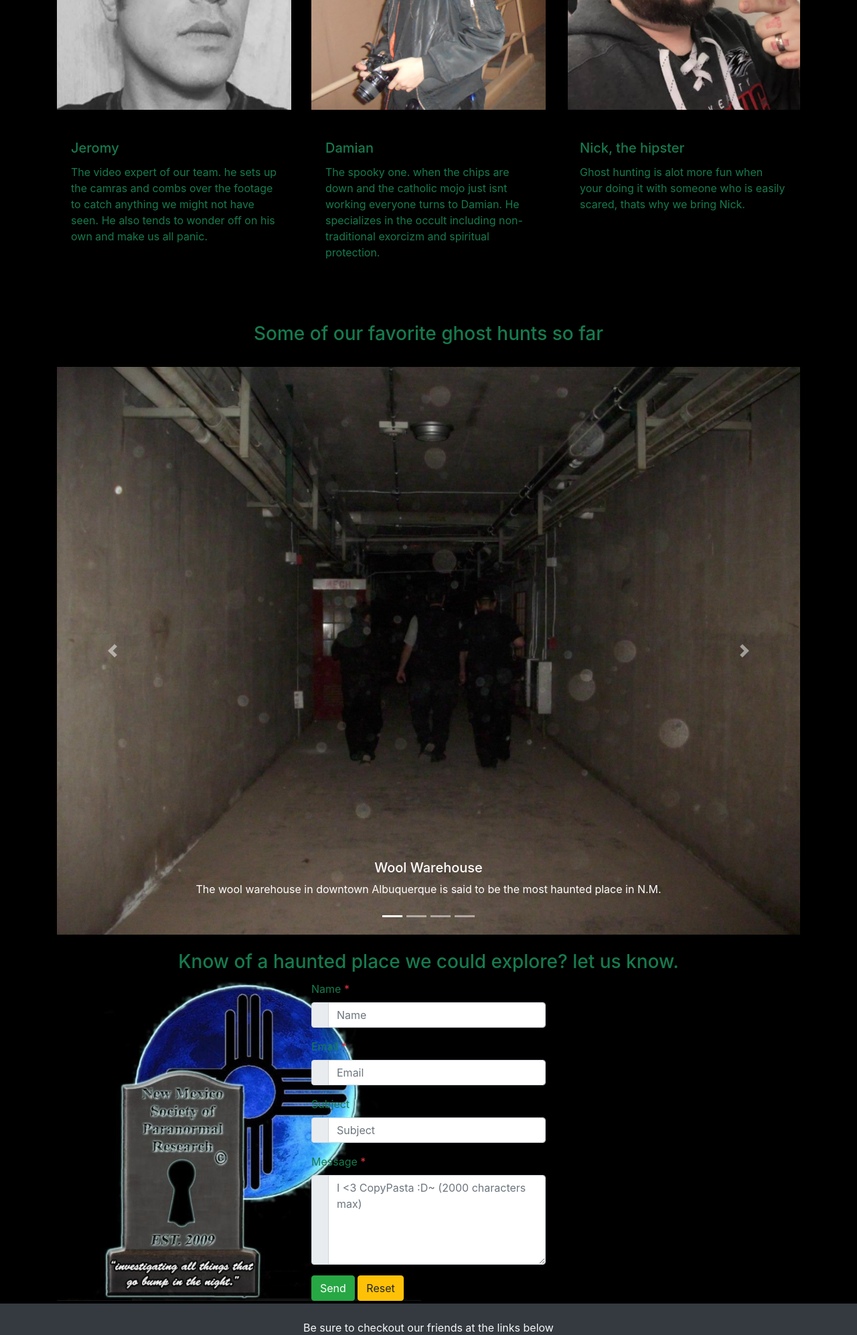
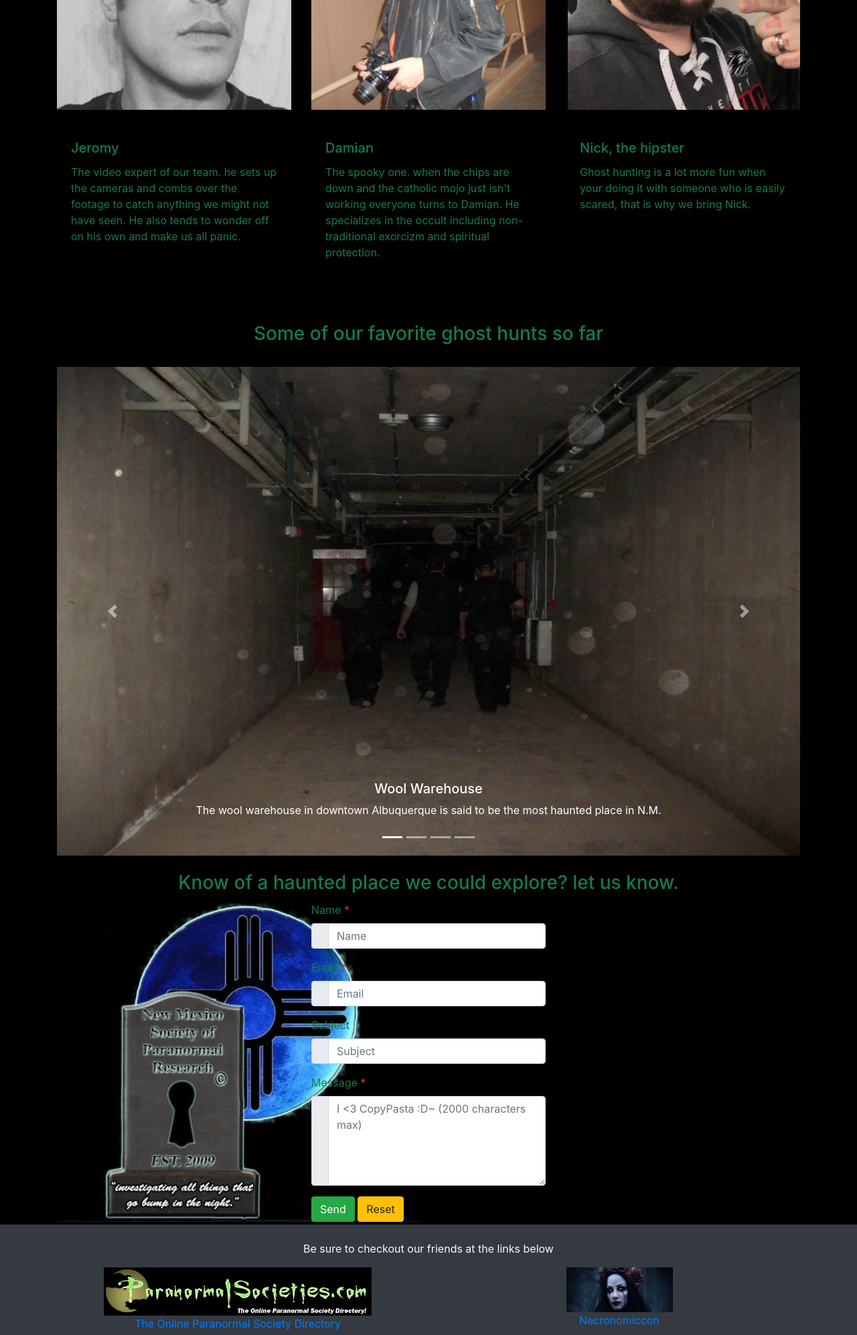
Before and after one commit to damianarya/my-pwp-project-damian, a PHP site: page / in a window 1280 px wide. Shown: the part 1729-3723 px from the top of the page at 67% size. Run offline with PHP 8.4, Linux system fonts and the light colour scheme; some libraries are stand-ins or nearby versions.

Commit message:
fixed carousel bounceing

```diff
--- a/public_html/index.html
+++ b/public_html/index.html
@@ -121,7 +121,7 @@
 				<div class="card mb-4">
 					<div class="card-body">
 						<h5 class="card-title">Jeromy</h5>
-						<p class="card-text">The video expert of our team. he sets up the camras and combs over the footage to catch anything we might not have seen. He also tends to wonder off on his own and make us all panic.</p>
+						<p class="card-text">The video expert of our team. he sets up the cameras and combs over the footage to catch anything we might not have seen. He also tends to wonder off on his own and make us all panic.</p>
 					</div>
 				</div>
 			</div>
@@ -132,7 +132,7 @@
 				<div class="card mb-4">
 					<div class="card-body">
 						<h5 class="card-title">Damian</h5>
-						<p class="card-text">The spooky one. when the chips are down and the catholic mojo just isnt working everyone turns to Damian. He specializes in the occult including non-traditional exorcizm and spiritual protection.</p>
+						<p class="card-text">The spooky one. when the chips are down and the catholic mojo just isn't working everyone turns to Damian. He specializes in the occult including non-traditional exorcizm and spiritual protection.</p>
 					</div>
 				</div>
 			</div>
@@ -143,7 +143,7 @@
 				<div class="card mb-4">
 					<div class="card-body">
 						<h5 class="card-title">Nick, the hipster</h5>
-						<p class="card-text">Ghost hunting is alot more fun when your doing it with someone who is easily scared, thats why we bring Nick.</p>
+						<p class="card-text">Ghost hunting is a lot more fun when your doing it with someone who is easily scared, that is why we bring Nick.</p>
 					</div>
 				</div>
 			</div>
@@ -283,10 +283,10 @@
 		<div class="container py-0">
 			<div class="row">
 				<div class="col-lg-6 col-sm-9">
-		<a href="http://www.paranormalsocieties.com" title="The Online Paranormal Society Directory"><img  class="foot" src="http://www.paranormalsocieties.com/images/paranormal_banner.gif" alt="The Online Paranormal Society Directory" /><br />The Online Paranormal Society Directory</a>
+		<a href="http://www.paranormalsocieties.com" title="The Online Paranormal Society Directory"><img  class="foot" src="images/paranormal-banner.gif" alt="The Online Paranormal Society Directory" /><br />The Online Paranormal Society Directory</a>
 				</div>
 				<div class="col-lg-6 col-sm-9">
-				<a href="http://necronomiccon.com/" title="Necronomic con"><img src="images/footer-link-vanessa-2.png" alt="necronomic con santa fe vannessa image" /><br />Necronomiccon</a>
+				<a href="http://necronomiccon.com/" title="Necronomic con"><img src="images/footer-link-vanessa-2.png" alt="necronomic con santa fe vanessa image" /><br />Necronomiccon</a>
 				</div>
 			</div>
 		</div>
--- a/public_html/stylesheet.css
+++ b/public_html/stylesheet.css
@@ -33,12 +33,6 @@ body {
 	padding-top: 25vh;
 }
 
-/*@media (min-width: 2560px) {*/
-/*	.container {max-width: 2500px}*/
-/*}*/
-
-/*@media (min-width: 4096px) {*/
-/*	.container {*/
-/*		max-width: 4000px*/
-/*	}*/
-/*}*/
+.carousel img {
+	max-height: 730px;
+}
```
Also changed, not shown: public_html/images/paranormal-banner.gif (added).
